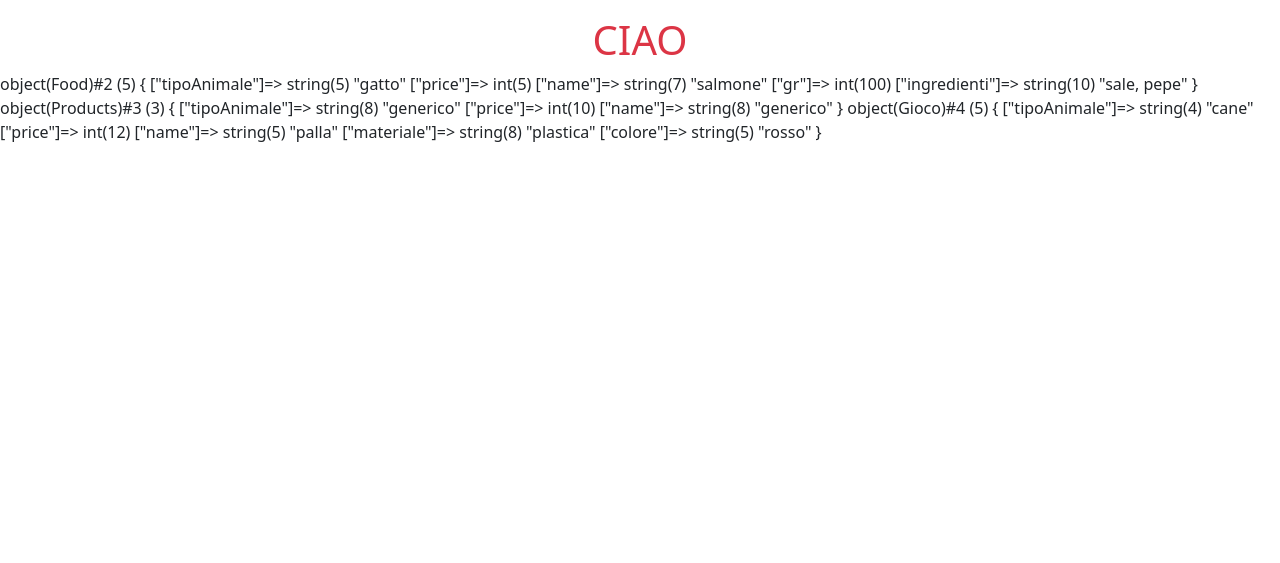
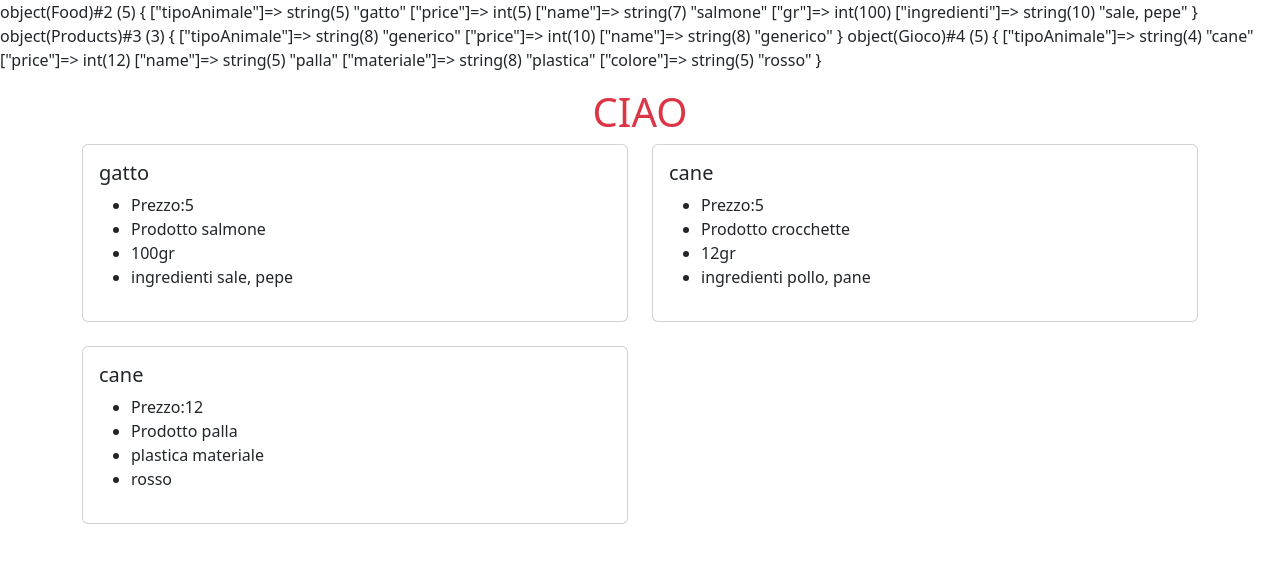
Before and after one commit to francescogentile25/php-oop-2, a PHP site: page / in a window 1280 px wide. Shown: the top 563 px of the page. Run offline with PHP 8.4, Linux system fonts and the light colour scheme.

Commit message:
FEAT add card

```diff
--- a/index.php
+++ b/index.php
@@ -1,3 +1,22 @@
+<?php
+require_once "./models/Food.php";
+require_once "./models/Toys.php";
+$cibo1 = new Food(100, 'sale, pepe', 5, 'salmone', 'gatto');
+$prodotto1 = new Products(10, "generico", 'generico');
+$gioco1 = new Gioco('plastica', 'rosso', 12, 'palla', 'cane');
+var_dump($cibo1, $prodotto1, $gioco1);
+
+$cibi = [
+    $cibo1,
+    new Food(12, 'pollo, pane', 5, 'crocchette', 'cane')
+];
+
+
+$giochi = [
+    $gioco1
+];
+?>
+
 <!DOCTYPE html>
 <html lang="en">
 
@@ -6,22 +25,46 @@
     <meta http-equiv="X-UA-Compatible" content="IE=edge">
     <meta name="viewport" content="width=device-width, initial-scale=1.0">
     <link href="https://cdn.jsdelivr.net/npm/bootstrap@5.3.0-alpha2/dist/css/bootstrap.min.css" rel="stylesheet" integrity="sha384-aFq/bzH65dt+w6FI2ooMVUpc+21e0SRygnTpmBvdBgSdnuTN7QbdgL+OapgHtvPp" crossorigin="anonymous">
-    <title>Shop Cani </title>
+    <title>Shop Animali </title>
 </head>
 
 <body>
     <div class="container">
         <h1 class="text-danger text-center text-uppercase mt-3">ciao</h1>
-    </div>
+        <div class="row row-cols-1 row-cols-md-2 g-4">
+            <?php foreach ($cibi as $cibo) : ?>
+                <div class="col">
+                    <div class="card">
+                        <div class="card-body">
+                            <h5 class="card-title"><?php echo $cibo->tipoAnimale ?></h5>
+                            <ul>
+                                <li>Prezzo:<?php echo $cibo->price ?> </li>
+                                <li>Prodotto <?php echo $cibo->name ?></li>
+                                <li><?php echo $cibo->gr .= "gr " ?></li>
+                                <li>ingredienti <?php echo $cibo->ingredienti ?></li>
+
+                            </ul>
+                        </div>
+                    </div>
+                </div>
+            <?php endforeach ?>
+            <?php foreach ($giochi as $gioco) : ?>
+                <div class="col">
+                    <div class="card">
+                        <div class="card-body">
+                            <h5 class="card-title"><?php echo $gioco->tipoAnimale ?></h5>
+                            <ul>
+                                <li>Prezzo:<?php echo $gioco->price ?> </li>
+                                <li>Prodotto <?php echo $gioco->name ?></li>
+                                <li><?php echo $gioco->materiale .= " materiale " ?></li>
+                                <li> <?php echo $gioco->colore ?></li>
+
+                            </ul>
+                        </div>
+                    </div>
+                </div>
+            <?php endforeach ?>
+        </div>
 </body>
 
 </html>
-
-
-<?php
-require_once "./models/Food.php";
-require_once "./models/Toys.php";
-$cibo1 = new Food(100, 'sale, pepe', 5, 'salmone', 'gatto');
-$prodotto1 = new Products(10, "generico", 'generico');
-$gioco1 = new Gioco('plastica', 'rosso', 12, 'palla', 'cane');
-var_dump($cibo1, $prodotto1, $gioco1);
```
